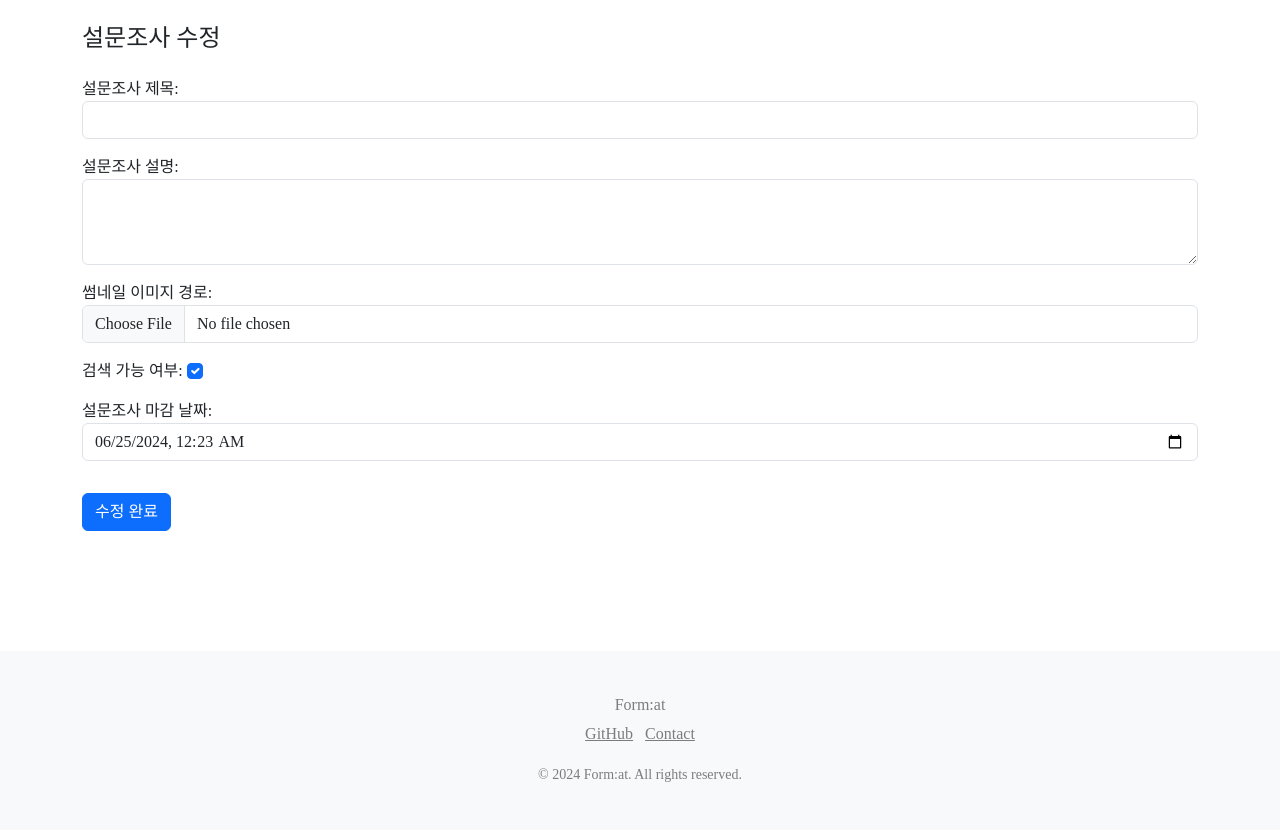
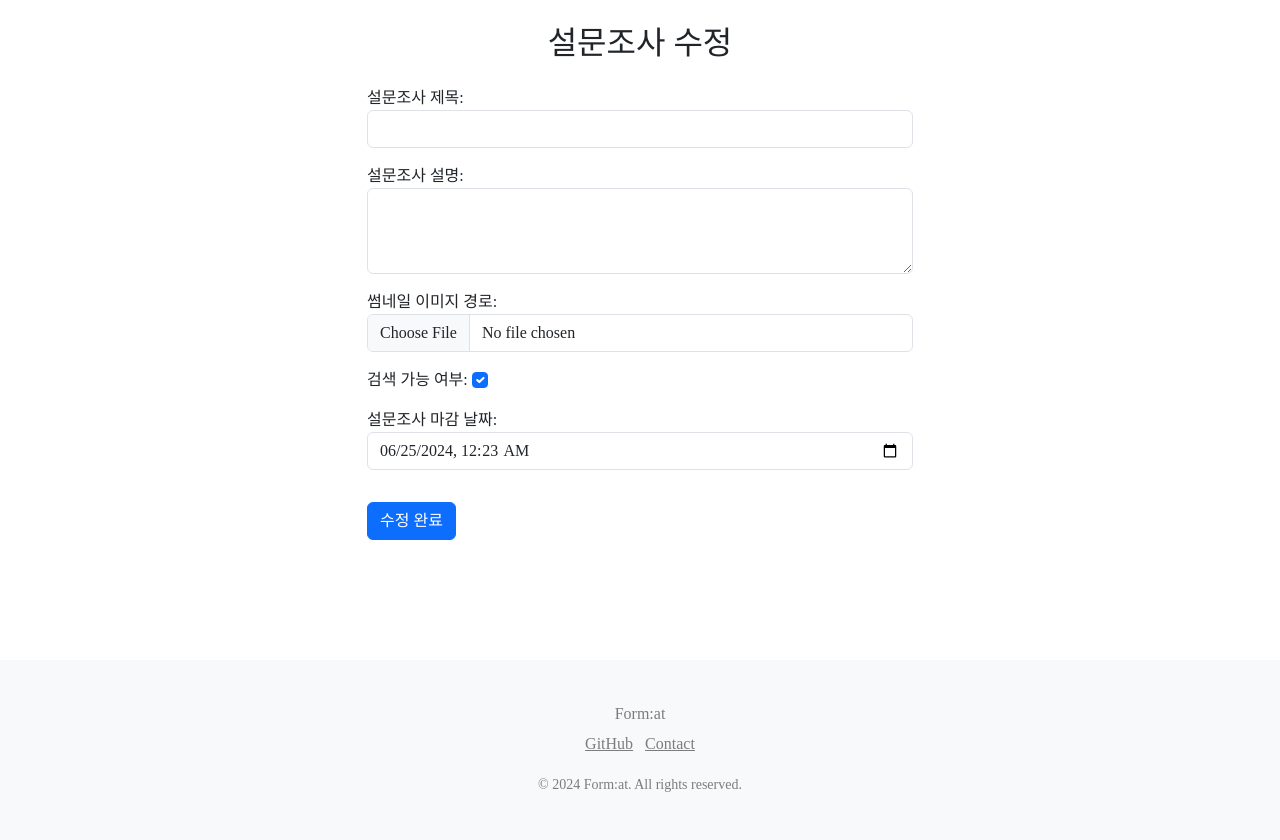
Before and after one commit to hyeg0121/Format, a Django app: template app/templates/app/page/survey/survey_update.html in a window 1280 px wide. Shown: the part 57-897 px from the top of the page. Before the commit the page ends 839 px from the top, so only its background shows below. Run offline with Django 4.2, Linux system fonts and the light colour scheme; the template is opened without the code that fills it: values that come from a table or form of the project are taken from there, others are empty; parts of the project's set-up code (start-up, migrations or seed data) failed here and were passed over; some web fonts are replaced.

Commit message:
feat: 부트스트랩 스타일 수정

```diff
--- a/app/templates/app/page/survey/survey_update.html
+++ b/app/templates/app/page/survey/survey_update.html
@@ -3,11 +3,15 @@
 
 {% block content %}
     <div class="container">
-    <h4 class="mt-4 mb-4">설문조사 수정</h4>
+        <div class="row justify-content-center">
+            <div class="col-md-6">
+                <h2 class="mt-4 mb-4 text-center">설문조사 수정</h2>
                 <form method="post" enctype="multipart/form-data">
                     {% csrf_token %}
                     {{ form.as_p }}
                     <button type="submit" class="btn btn-primary mt-3">수정 완료</button>
                 </form>
             </div>
+        </div>
+    </div>
 {% endblock %}
```
Lines whose indentation alone changed are shown as unchanged.
